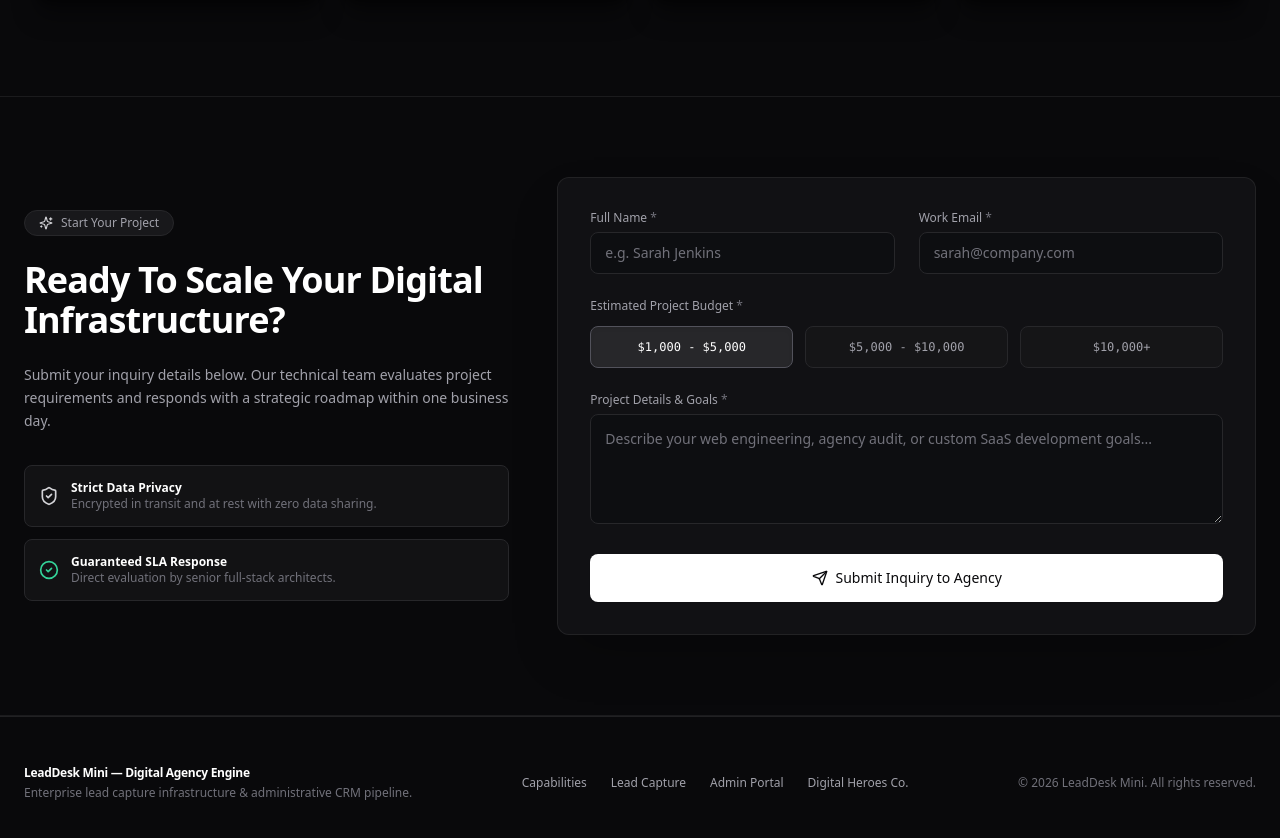
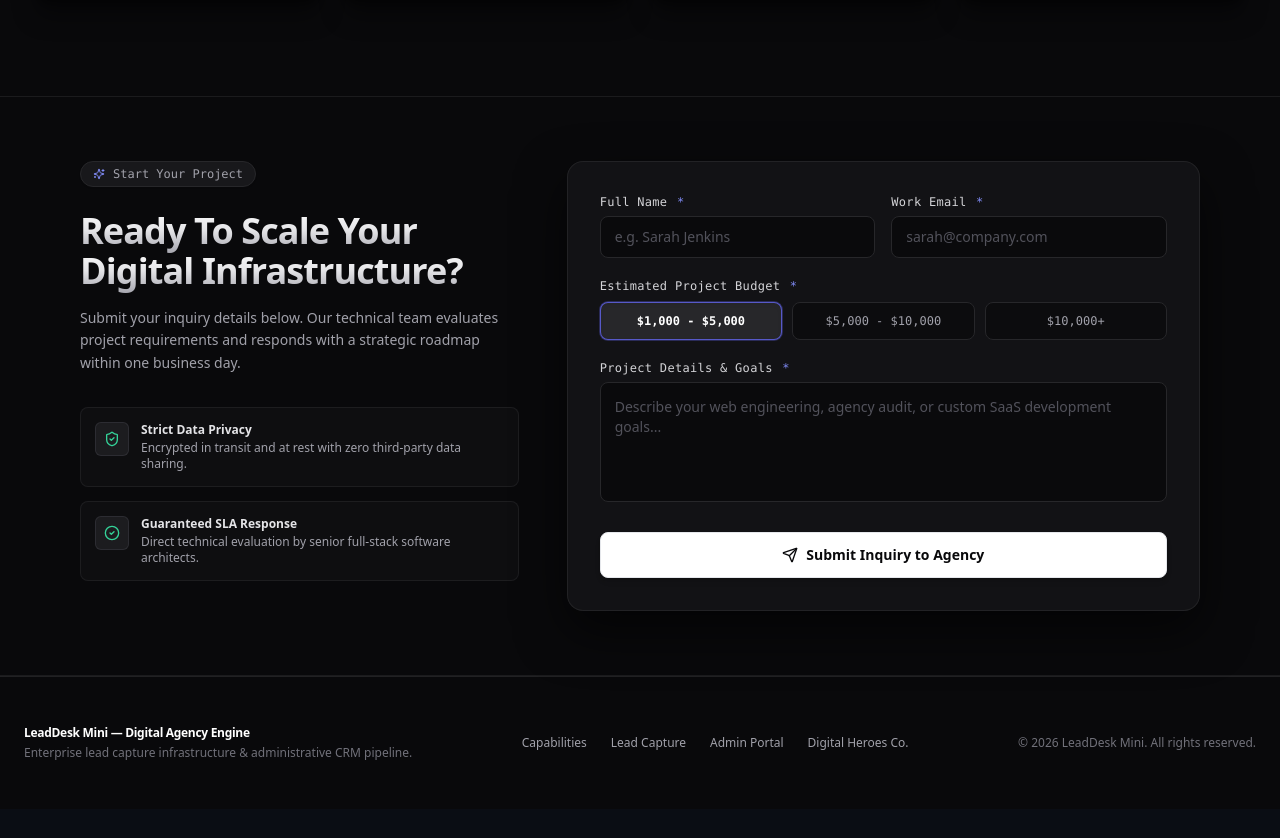
Before and after one commit to anirudhthakur-07/LeadDesk-Mini, a Next.js app: page / in a window 1280 px wide. Shown: the part 1348-2186 px from the top of the page. After the commit the page ends 2157 px from the top, so only its background shows below. Built offline with nearby package versions, Linux system fonts and the light colour scheme.

Commit message:
style(form): redesign LeadCapture section and Form Card with high-converting SaaS form layout

```diff
--- a/src/components/LeadForm.js
+++ b/src/components/LeadForm.js
@@ -59,56 +59,73 @@ export default function LeadForm() {
   };
 
   return (
-    <section id="capture-lead" className="py-20 border-b border-zinc-800/60 bg-[#09090B]">
-      <div className="mx-auto max-w-7xl px-6">
+    <section id="capture-lead" className="py-16 border-b border-zinc-800/60 bg-[#09090B]">
+      <div className="max-w-6xl mx-auto px-4">
 
-        <div className="grid gap-12 lg:grid-cols-12 lg:items-center">
+        {/* 2-Column Split Grid Layout: Left (5 Cols) & Right (7 Cols) */}
+        <div className="grid gap-12 lg:grid-cols-12 lg:items-start">
 
-          {/* Left Column: Form Intro & Agency Promise */}
-          <div className="lg:col-span-5 space-y-6">
-            <div className="inline-flex items-center gap-2 rounded-full border border-zinc-800 bg-zinc-900 px-3.5 py-1 text-xs font-medium text-zinc-400">
-              <Sparkles className="h-3.5 w-3.5 text-zinc-300" />
+          {/* Left Column (5 Cols): Value Proposition & Security Callouts */}
+          <div className="lg:col-span-5">
+
+            {/* Announcement Pill Badge */}
+            <div className="inline-flex items-center gap-2 px-3 py-1 rounded-full text-xs font-mono font-medium bg-zinc-900 border border-zinc-800 text-zinc-400 mb-6 shadow-sm">
+              <Sparkles className="w-3 h-3 text-indigo-400" />
               <span>Start Your Project</span>
             </div>
 
-            <h2 className="text-3xl font-semibold tracking-tight text-white sm:text-4xl leading-tight">
-              Ready To Scale Your Digital Infrastructure?
+            {/* Headline */}
+            <h2 className="text-3xl sm:text-4xl font-bold tracking-tight text-white leading-tight mb-4">
+              <span className="bg-gradient-to-b from-white via-zinc-200 to-zinc-400 bg-clip-text text-transparent">
+                Ready To Scale Your Digital Infrastructure?
+              </span>
             </h2>
 
-            <p className="text-sm text-zinc-400 leading-relaxed font-normal">
+            {/* Subtitle */}
+            <p className="text-sm text-zinc-400 leading-relaxed font-normal mb-8">
               Submit your inquiry details below. Our technical team evaluates project requirements and responds with a strategic roadmap within one business day.
             </p>
 
-            <div className="space-y-3 pt-2 text-xs text-zinc-400">
-              <div className="flex items-center gap-3 rounded-lg border border-zinc-800 bg-zinc-900/60 p-3.5">
-                <ShieldCheck className="h-5 w-5 text-zinc-300 flex-shrink-0" />
+            {/* Stacked Security Callout Cards */}
+            <div className="space-y-3.5">
+              <div className="p-3.5 rounded-lg bg-zinc-900/40 border border-zinc-800/60 flex items-start gap-3 transition-colors hover:bg-zinc-900/80">
+                <div className="p-2 rounded-md bg-zinc-800/60 text-emerald-400 border border-zinc-700/50 shrink-0">
+                  <ShieldCheck className="w-4 h-4" />
+                </div>
                 <div>
-                  <span className="font-semibold text-white block">Strict Data Privacy</span>
-                  <span className="text-zinc-500">Encrypted in transit and at rest with zero data sharing.</span>
+                  <span className="text-xs font-semibold text-zinc-200 block">Strict Data Privacy</span>
+                  <span className="text-xs text-zinc-400 font-normal block mt-0.5">
+                    Encrypted in transit and at rest with zero third-party data sharing.
+                  </span>
                 </div>
               </div>
 
-              <div className="flex items-center gap-3 rounded-lg border border-zinc-800 bg-zinc-900/60 p-3.5">
-                <CheckCircle2 className="h-5 w-5 text-emerald-400 flex-shrink-0" />
+              <div className="p-3.5 rounded-lg bg-zinc-900/40 border border-zinc-800/60 flex items-start gap-3 transition-colors hover:bg-zinc-900/80">
+                <div className="p-2 rounded-md bg-zinc-800/60 text-emerald-400 border border-zinc-700/50 shrink-0">
+                  <CheckCircle2 className="w-4 h-4" />
+                </div>
                 <div>
-                  <span className="font-semibold text-white block">Guaranteed SLA Response</span>
-                  <span className="text-zinc-500">Direct evaluation by senior full-stack architects.</span>
+                  <span className="text-xs font-semibold text-zinc-200 block">Guaranteed SLA Response</span>
+                  <span className="text-xs text-zinc-400 font-normal block mt-0.5">
+                    Direct technical evaluation by senior full-stack software architects.
+                  </span>
                 </div>
               </div>
             </div>
+
           </div>
 
-          {/* Right Column: Architectural Form Card */}
+          {/* Right Column (7 Cols): Architectural Lead Form Card */}
           <div className="lg:col-span-7">
-            <div className="relative rounded-xl border border-zinc-800/80 bg-zinc-900/60 p-8 shadow-2xl backdrop-blur-md">
+            <div className="rounded-2xl border border-zinc-800/80 bg-zinc-900/70 p-6 sm:p-8 relative overflow-hidden shadow-[0_20px_50px_rgba(0,0,0,0.6)] backdrop-blur-xl">
 
-              <form onSubmit={handleSubmit} className="space-y-6">
+              <form onSubmit={handleSubmit}>
 
-                {/* Full Name & Email Fields */}
-                <div className="grid gap-6 sm:grid-cols-2">
-                  <div className="space-y-1.5">
-                    <label className="text-xs font-medium text-zinc-400 block">
-                      Full Name <span className="text-zinc-500">*</span>
+                {/* 2-Column Desktop Inputs: Full Name & Work Email */}
+                <div className="grid grid-cols-1 sm:grid-cols-2 gap-4 mb-5">
+                  <div>
+                    <label className="block text-xs font-medium text-zinc-300 mb-1.5 font-mono tracking-wide">
+                      Full Name <span className="text-indigo-400 ml-0.5">*</span>
                     </label>
                     <input
                       type="text"
@@ -117,13 +134,13 @@ export default function LeadForm() {
                       onChange={handleChange}
                       required
                       placeholder="e.g. Sarah Jenkins"
-                      className="w-full rounded-lg border border-zinc-800 bg-[#0D0E11] px-3.5 py-2.5 text-sm text-white placeholder-zinc-500 transition-all focus:border-zinc-500 focus:outline-none focus:ring-1 focus:ring-zinc-400/20"
+                      className="w-full bg-zinc-950/80 border border-zinc-800 rounded-lg px-3.5 py-2.5 text-sm text-zinc-100 placeholder:text-zinc-600 focus:outline-none focus:border-indigo-500 focus:ring-1 focus:ring-indigo-500/50 focus:bg-zinc-950 transition-all duration-150"
                     />
                   </div>
 
-                  <div className="space-y-1.5">
-                    <label className="text-xs font-medium text-zinc-400 block">
-                      Work Email <span className="text-zinc-500">*</span>
+                  <div>
+                    <label className="block text-xs font-medium text-zinc-300 mb-1.5 font-mono tracking-wide">
+                      Work Email <span className="text-indigo-400 ml-0.5">*</span>
                     </label>
                     <input
                       type="email"
@@ -132,17 +149,17 @@ export default function LeadForm() {
                       onChange={handleChange}
                       required
                       placeholder="sarah@company.com"
-                      className="w-full rounded-lg border border-zinc-800 bg-[#0D0E11] px-3.5 py-2.5 text-sm text-white placeholder-zinc-500 transition-all focus:border-zinc-500 focus:outline-none focus:ring-2 focus:ring-zinc-400/20"
+                      className="w-full bg-zinc-950/80 border border-zinc-800 rounded-lg px-3.5 py-2.5 text-sm text-zinc-100 placeholder:text-zinc-600 focus:outline-none focus:border-indigo-500 focus:ring-1 focus:ring-indigo-500/50 focus:bg-zinc-950 transition-all duration-150"
                     />
                   </div>
                 </div>
 
-                {/* Interactive Budget Pill Buttons */}
-                <div className="space-y-2">
-                  <label className="text-xs font-medium text-zinc-400 block">
-                    Estimated Project Budget <span className="text-zinc-500">*</span>
+                {/* 3-Column Budget Selector Pill Buttons */}
+                <div className="mb-5">
+                  <label className="block text-xs font-medium text-zinc-300 mb-2 font-mono tracking-wide">
+                    Estimated Project Budget <span className="text-indigo-400 ml-0.5">*</span>
                   </label>
-                  <div className="grid grid-cols-3 gap-3 pt-1">
+                  <div className="grid grid-cols-3 gap-2.5">
                     {BUDGET_RANGES.map((range) => {
                       const isSelected = formData.budgetRange === range;
                       return (
@@ -150,23 +167,23 @@ export default function LeadForm() {
                           key={range}
                           type="button"
                           onClick={() => handleBudgetSelect(range)}
-                          className={`rounded-lg border p-3 text-center transition-all ${
+                          className={`px-3 py-2.5 rounded-lg text-xs font-medium border text-center transition-all duration-150 cursor-pointer select-none ${
                             isSelected
-                              ? 'bg-zinc-800 border-zinc-600 text-white font-medium shadow-inner'
-                              : 'bg-zinc-900/60 border-zinc-800 text-zinc-400 hover:border-zinc-700 hover:text-zinc-200'
+                              ? 'bg-zinc-800 border-indigo-500/80 text-white shadow-inner ring-1 ring-indigo-500/30 font-semibold'
+                              : 'bg-zinc-950/60 border-zinc-800 text-zinc-400 hover:border-zinc-700 hover:text-zinc-200 hover:bg-zinc-900/80'
                           }`}
                         >
-                          <span className="block text-xs font-mono">{range}</span>
+                          <span className="block font-mono">{range}</span>
                         </button>
                       );
                     })}
                   </div>
                 </div>
 
-                {/* Project Message */}
-                <div className="space-y-1.5">
-                  <label className="text-xs font-medium text-zinc-400 block">
-                    Project Details & Goals <span className="text-zinc-500">*</span>
+                {/* Project Details Textarea */}
+                <div className="mb-6">
+                  <label className="block text-xs font-medium text-zinc-300 mb-1.5 font-mono tracking-wide">
+                    Project Details & Goals <span className="text-indigo-400 ml-0.5">*</span>
                   </label>
                   <textarea
                     name="message"
@@ -175,24 +192,24 @@ export default function LeadForm() {
                     onChange={handleChange}
                     required
                     placeholder="Describe your web engineering, agency audit, or custom SaaS development goals..."
-                    className="w-full rounded-lg border border-zinc-800 bg-[#0D0E11] p-3.5 text-sm text-white placeholder-zinc-500 transition-all focus:border-zinc-500 focus:outline-none focus:ring-2 focus:ring-zinc-400/20"
+                    className="w-full bg-zinc-950/80 border border-zinc-800 rounded-lg p-3.5 text-sm text-zinc-100 placeholder:text-zinc-600 focus:outline-none focus:border-indigo-500 focus:ring-1 focus:ring-indigo-500/50 transition-all duration-150 resize-none min-h-[120px]"
                   />
                 </div>
 
-                {/* Primary Submit Button: Solid Crisp White */}
+                {/* Primary Submit Button: Crisp Solid White */}
                 <button
                   type="submit"
                   disabled={loading}
-                  className="flex w-full items-center justify-center gap-2 rounded-lg bg-white px-6 py-3.5 text-sm font-medium text-zinc-950 shadow-sm transition-all hover:bg-zinc-200 active:scale-[0.99] disabled:opacity-50"
+                  className="w-full py-3 px-4 rounded-lg text-sm font-semibold bg-white hover:bg-zinc-200 text-zinc-950 shadow-md transition-all duration-150 ease-out active:scale-[0.99] flex items-center justify-center gap-2 cursor-pointer disabled:bg-zinc-800 disabled:text-zinc-500 disabled:cursor-not-allowed border disabled:border-zinc-700/50"
                 >
                   {loading ? (
                     <>
-                      <Loader2 className="h-4 w-4 animate-spin text-zinc-950" />
+                      <Loader2 className="w-4 h-4 animate-spin text-zinc-950" />
                       <span>Processing Inquiry...</span>
                     </>
                   ) : (
                     <>
-                      <Send className="h-4 w-4 text-zinc-950" />
+                      <Send className="w-4 h-4 text-zinc-950 group-hover:translate-x-0.5 transition-transform" />
                       <span>Submit Inquiry to Agency</span>
                     </>
                   )}
```
